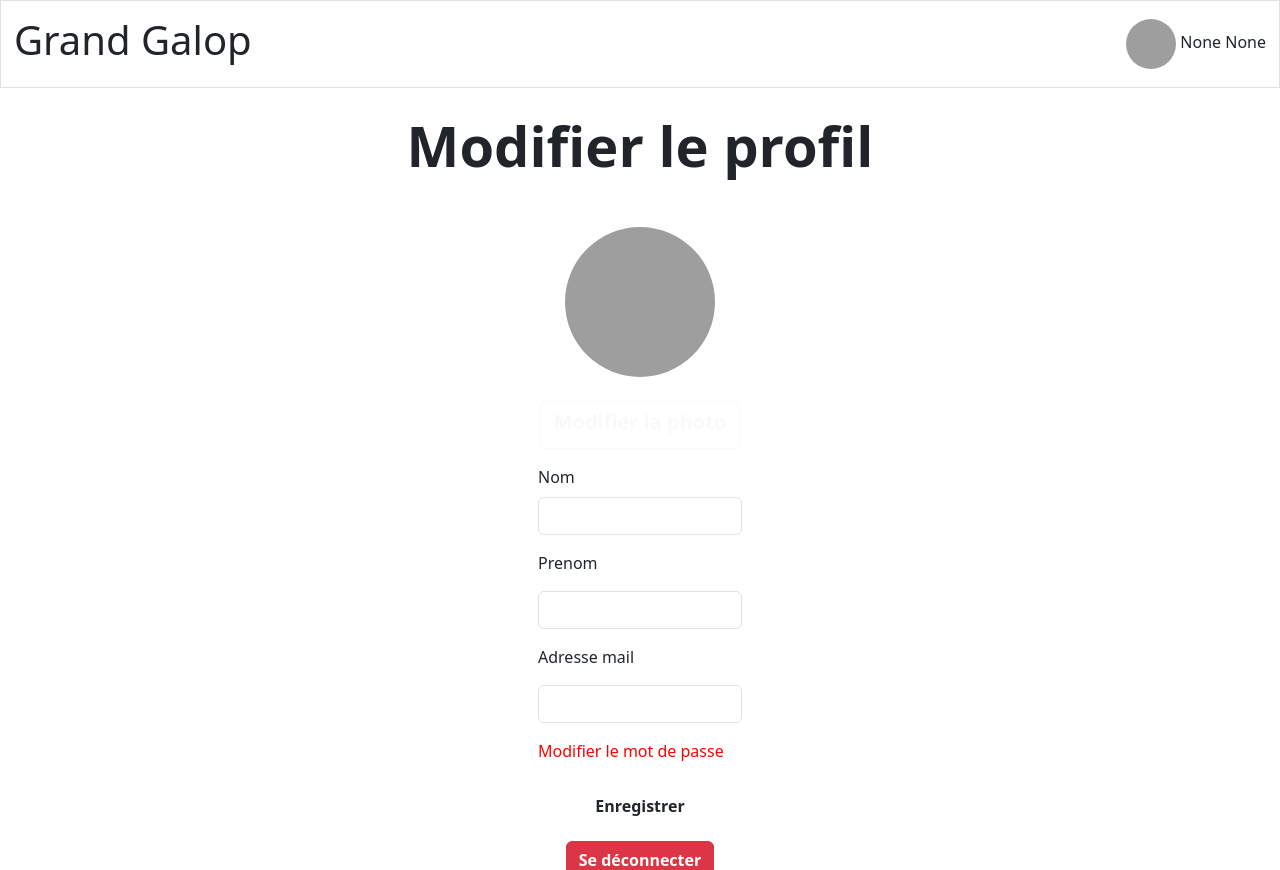
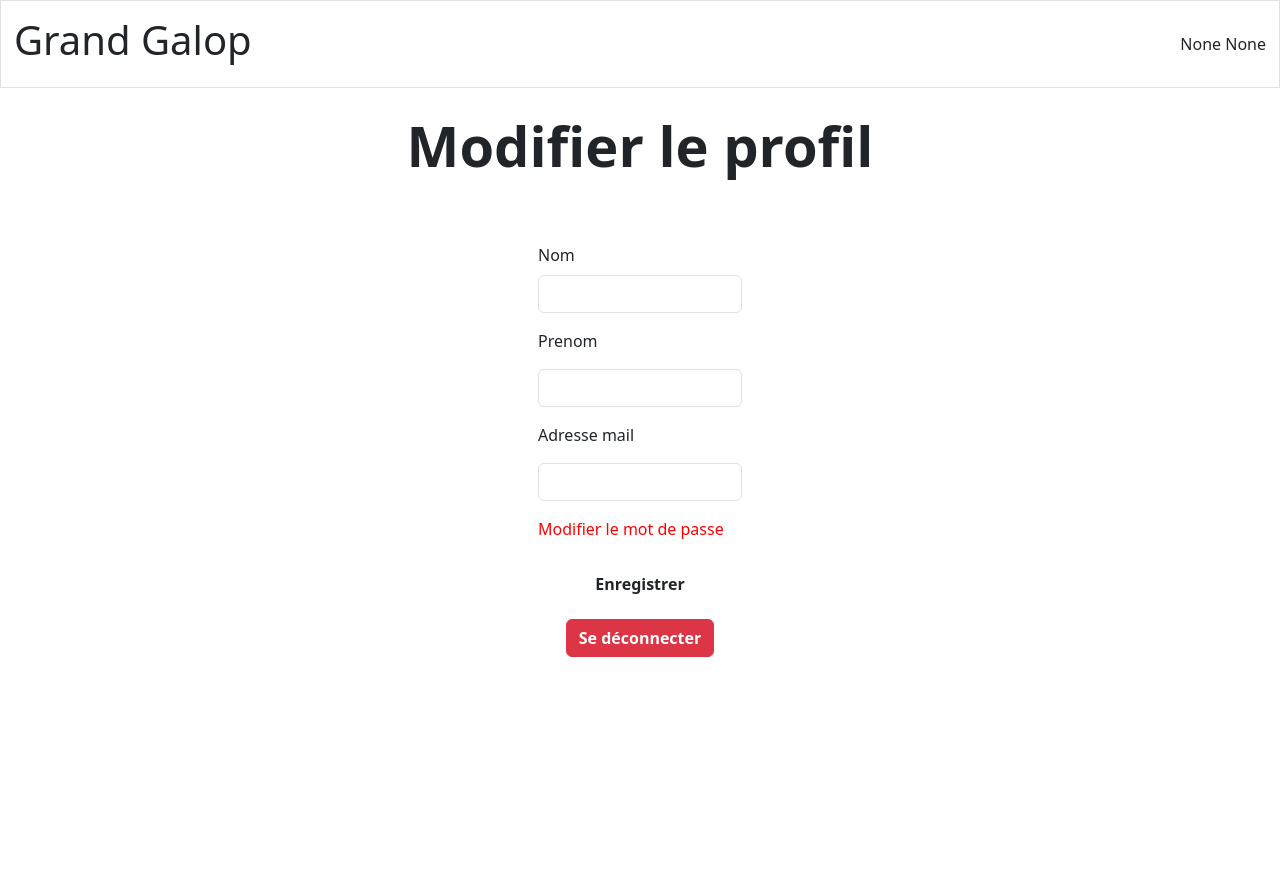
Before and after one commit to KillianCARRAT/SAE_WEB_BD, a Flask app: page /home/profil in a window 1280 px wide. Shown: the top 870 px of the page. After the commit the page ends 657 px from the top, so only its background shows below. Run offline with Flask 3, Linux system fonts and the light colour scheme; the visitor is signed in with stand-in values (Sample User, id 1); some libraries are stand-ins or nearby versions; grey boxes are pictures that could not be loaded.

Commit message:
fix bug signin / suprm img profile

```diff
--- a/src/forms/UtilisateurForms.py
+++ b/src/forms/UtilisateurForms.py
@@ -15,7 +15,6 @@
     mot_de_passe = PasswordField('Mot de passe', validators=[DataRequired()])
     confirmation_mot_de_passe = PasswordField('Confirmation mot de passe', validators=[DataRequired()])
     email = StringField('Adresse mail', validators=[DataRequired()])
-    img = FileField('Photo de profil', validators=[DataRequired()])
     role = RadioField('Role', validators=[DataRequired()])
     def validate(self, extra_validators=None):
         if not FlaskForm.validate(self, extra_validators=extra_validators):
@@ -43,7 +42,6 @@
     nom_user = StringField("Nom", validators=[DataRequired()])
     prenom_user = StringField('Prenom', validators=[DataRequired()])
     email = StringField('Adresse mail', validators=[DataRequired()])
-    img = FileField('Modifier la photo')
     def validate(self, extra_validators=None):
         if not super().validate(extra_validators=extra_validators):
             return False
--- a/src/templates/base.html
+++ b/src/templates/base.html
@@ -25,13 +25,6 @@
                 <div>
                     <!-- modifier Tom Cook par l'utilisateur liée à la BD -->
                     <a class="btn" href="{{url_for('modifier_profil')}}">
-                        <img
-                            src="{{ url_for('static', filename='img/profil/' ~ current_user.id_utilisateur)
-                        }}"
-                            alt="profil"
-                            class="img-fluid rounded-circle"
-                            style="width: 50px; height: 50px"
-                        />
                         {{current_user.nom_utilisateur}} {{current_user.prenom_utilisateur}} {{current_user.role.name}}
                     </a>
                 </div>
--- a/src/templates/profil.html
+++ b/src/templates/profil.html
@@ -8,20 +8,6 @@
     <form class="w-75" method="post" action="{{ url_for('modifier_profil') }}" enctype="multipart/form-data">
         {{ form.hidden_tag() }}
         <div class="text-center mb-3">
-            <img
-                src="{{ url_for('static', filename='img/profil/' ~ current_user.id_utilisateur)}}"
-                alt="profil"
-                class="img-fluid rounded-circle"
-                style="width: 150px; height: 150px"
-            />
-            <div>
-                <label for="modif_pp"
-                       class="col-md-8 form-group btn btn-outline-light mt-4 fw-bold"
-                       style="font-size: 14px; padding: 5px 10px; width: 200px; height: 48px;">
-                    {{ form.img.label(style="font-size:20px") }}
-                    {{ form.img(size=25, class_="w-25 invisible btn btn-outline-light mt-2 fw-bold") }}
-                </label>
-            </div>
         </div>
         <div class="mb-3 form-group">
             <label class="color_white mb-2" for="name">{{ form.nom_user.label }}</label>
--- a/src/templates/signin.html
+++ b/src/templates/signin.html
@@ -47,9 +47,6 @@
                 {{ form.email.label(class="mb-3") }} {{ form.email(size=50, placeholder="Adresse mail",
                 class="rounded-3") }}
             </div>
-            <div class="color_white mb-3 form-group mt-2 fw-bold">
-                {{ form.img.label(class="mb-3")}} {{ form.img() }}
-            </div>
             <div class="color_white mb-3 form-group">{{ form.role.label(class= "aucun mb-3") }} {{ form.role()}}</div>
             <div class="d-flex justify-content-center mb-3 form-group">
                 <button class="btn btn-base fw-bolder" type="submit">Enregistrer</button>
--- a/src/views.py
+++ b/src/views.py
@@ -70,13 +70,7 @@
             u.prenom_utilisateur = f.prenom_user.data
             u.mdp_utilisateur = sha256(f.mot_de_passe.data.encode()).hexdigest()
             u.email_utilisateur = f.email.data
-            u.img_utilisateur = str(Utilisateur.get_last_id()+1)
             u.role_id = f.role.data
-            file = f.img.data
-            if file:
-                if not os.path.exists("src/static/img/profil"):
-                    os.makedirs("src/static/img/profil")
-                file.save(os.path.join("src/static/img/profil", str(Utilisateur.get_last_id()+1)))
             db.session.add(u)
             db.session.commit()
             return redirect(url_for('login'))
@@ -155,10 +149,6 @@
             user.prenom_utilisateur = f.prenom_user.data
             user.nom_utilisateur = f.nom_user.data
             user.email_utilisateur = f.email.data
-            file = f.img.data
-            if file:
-                file_path = os.path.join("src/static/img/profil", str(current_user.id_utilisateur))
-                file.save(file_path)
             db.session.commit()
             return redirect(url_for('home'))
     f.nom_user.data = current_user.nom_utilisateur
```
Also changed, not shown: src/models/model.py (deleted).
